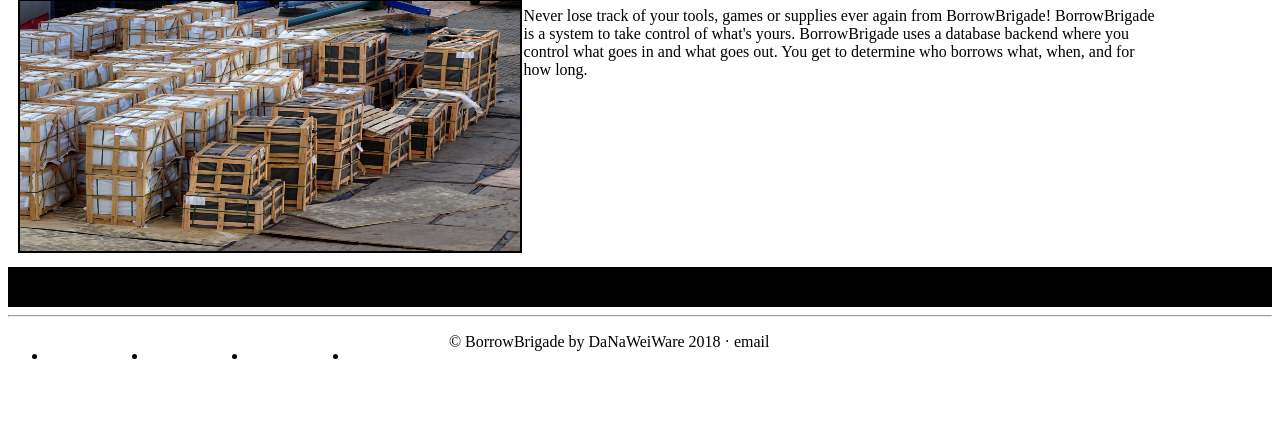
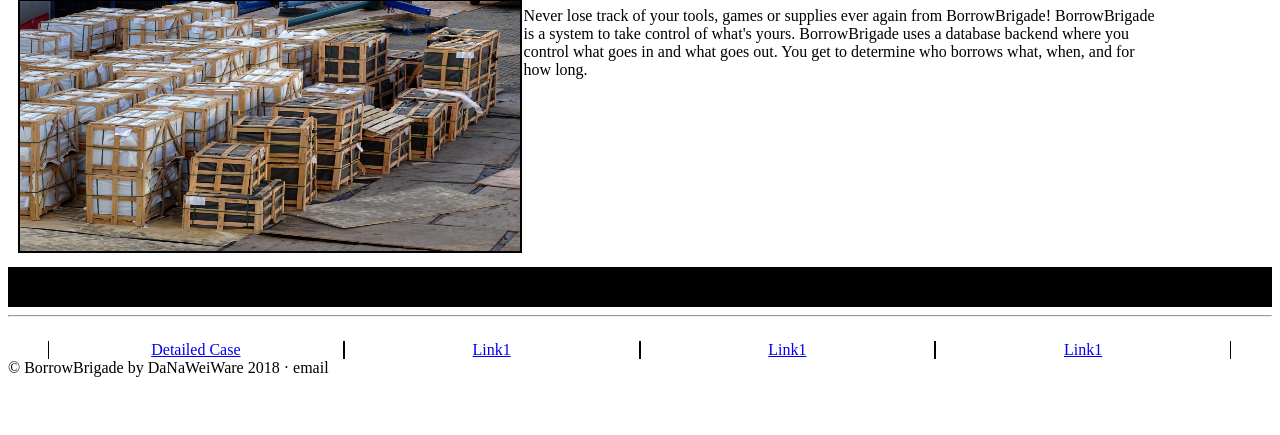
Before and after one commit to ddtian38/BorrowBridgade, a PHP site: page / in a window 1280 px wide. Shown: the part 324-759 px from the top of the page. Run offline with PHP 8.4, Linux system fonts and the light colour scheme.

Commit message:
lines between miscellaneous links

```diff
--- a/index.css
+++ b/index.css
@@ -20,12 +20,12 @@ ul.navbar {
     background-color: #333;
 }
 
-li {
+ul.navbar li {
     float: left;
     padding-right:30px;
 }
 
-li a {
+ul.navbar a {
     display: block;
     color: white;
     text-align: center;
@@ -54,9 +54,23 @@ div#description{
     display: table;
     clear: both;
 }
+div#miscellaneous{
+	float:left;
+	width:100%;
+}
+div#miscellaneous ul{
+	list-style:none;
+}
 
 
 
+div#miscellaneous ul li{
+	text-align:center;
+	float:left;
+	width:24%;
+	border-right:solid 1px black;
+	border-left:solid 1px black;
+}
 
 /*
 ul.navbar {
--- a/index.html
+++ b/index.html
@@ -31,7 +31,7 @@
 	<hr>
 	<div id="miscellaneous">
 		<ul>
-			<li><a href="#">Link1</a></li>
+			<li><a href="#">Detailed Case</a></li>
 			<li><a href="#">Link1</a></li>
 			<li><a href="#">Link1</a></li>
 			<li><a href="#">Link1</a></li>
```
